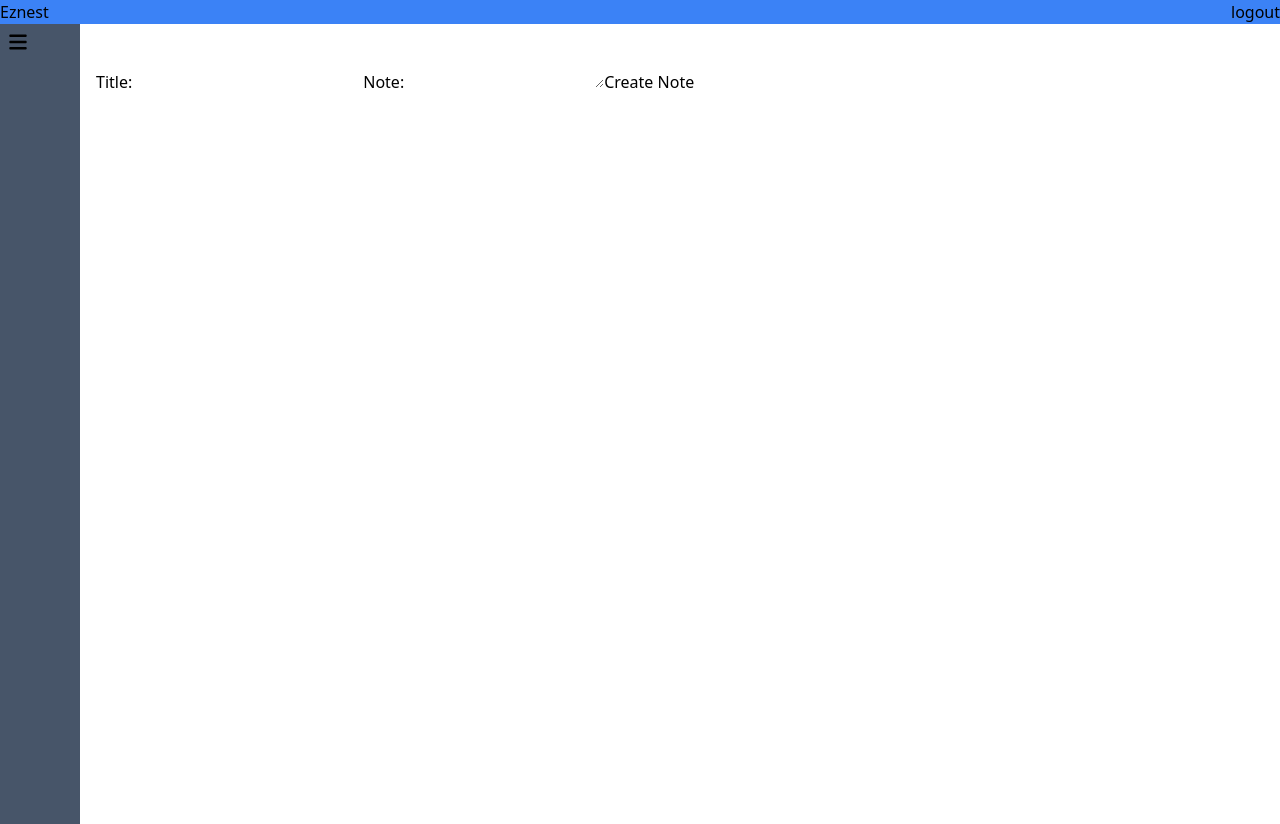
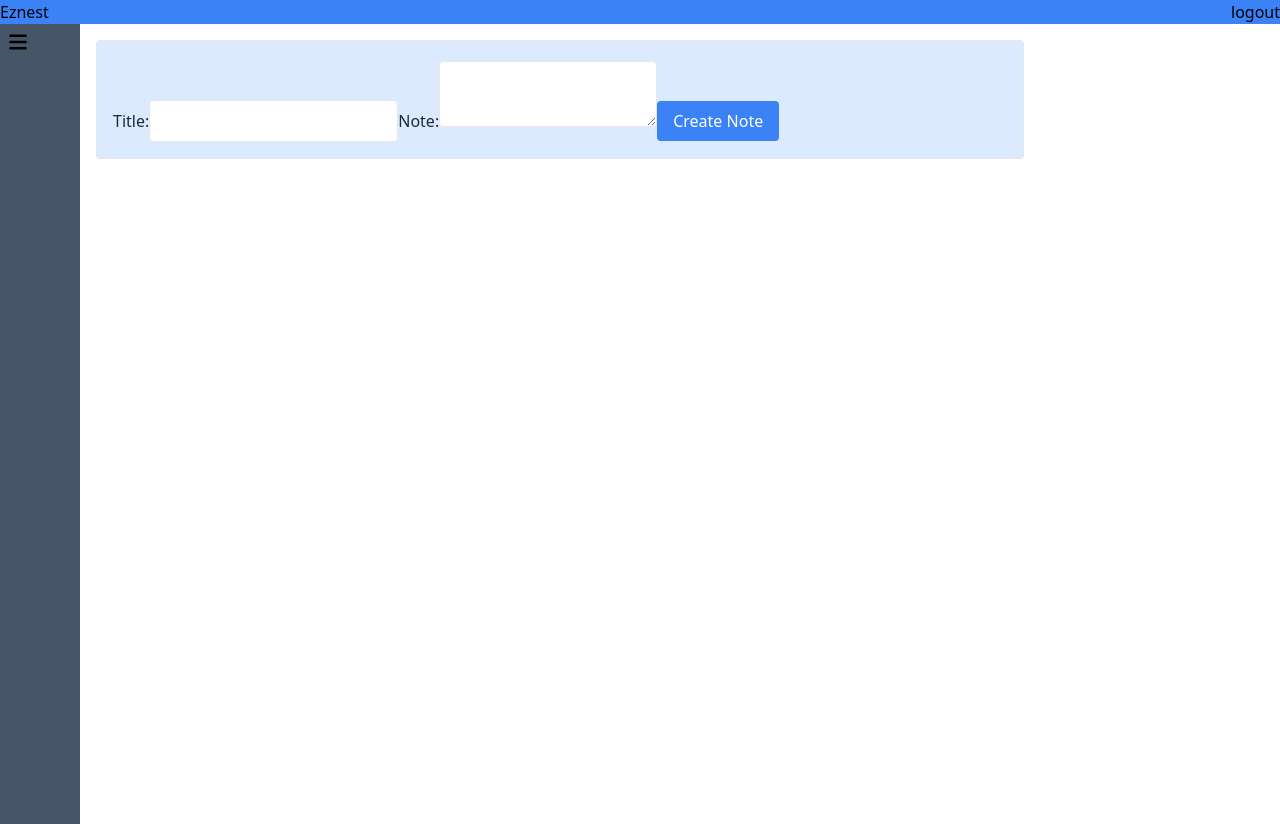
Before and after one commit to kcavner/Angular-app, an Angular app in the folder client/: page /notes in a window 1280 px wide. Built offline with nearby package versions, Linux system fonts and the light colour scheme.

Commit message:
post notes wip

```diff
--- a/client/src/app/data.service.ts
+++ b/client/src/app/data.service.ts
@@ -8,7 +8,10 @@ import { Observable } from 'rxjs'
 export class DataService {
   constructor(private http: HttpClient) {}
 
-  getSomeData(): Observable<any> {
+  getData(): Observable<any> {
     return this.http.get('/api/notes');
   }
+  postData(data: any): Observable<any> {
+    return this.http.post('/api/notes', data);
+  }
 }
--- a/client/src/app/note-creator/note-creator.component.html
+++ b/client/src/app/note-creator/note-creator.component.html
@@ -1,9 +1,9 @@
-<form (submit)="createNote()">
-    <label for="title">Title:</label>
-    <input type="text" id="title" [(ngModel)]="newNote.title" name="title" required>
+<form (submit)="createNote()" class="border rounded p-4 bg-blue-100">
+  <label for="title" class="text-gray-800">Title:</label>
+  <input type="text" id="title" [(ngModel)]="newNote.title" name="title" required class="border rounded p-2 mt-1 focus:ring focus:ring-blue-300 focus:outline-none">
 
-    <label for="note">Note:</label>
-    <textarea id="note" [(ngModel)]="newNote.note" name="note" required></textarea>
+  <label for="note" class="text-gray-800 mt-2">Note:</label>
+  <textarea id="note" [(ngModel)]="newNote.note" name="note" required class="border rounded p-2 mt-1 focus:ring focus:ring-blue-300 focus:outline-none"></textarea>
 
-    <button type="submit">Create Note</button>
-  </form>
+  <button type="submit" class="bg-blue-500 text-white px-4 py-2 rounded mt-4 hover:bg-blue-600">Create Note</button>
+</form>
--- a/client/src/app/note-creator/note-creator.component.ts
+++ b/client/src/app/note-creator/note-creator.component.ts
@@ -1,6 +1,7 @@
 import { Component } from '@angular/core';
 import { HttpClient, HttpHeaders } from '@angular/common/http';
 import { FormsModule } from '@angular/forms';
+import { DataService } from '../data.service';
 
 @Component({
   selector: 'app-note-creator',
@@ -13,22 +14,22 @@ export class NoteCreatorComponent {
     title: '',
     note: ''
   };
-  constructor(private http: HttpClient) {}
+  constructor(private dataService:DataService) {}
   createNote() {
-    const headers = new HttpHeaders({
-      'Content-Type': 'application/json'
-    });
+    // const headers = new HttpHeaders({
+    //   'Content-Type': 'application/json'
+    // });
 
-    this.http.post('/api/notes', this.newNote, { headers })
-      .subscribe(
-        (response: any) => {
-          console.log('Note created:', response);
-          // Handle success, e.g., show a success message or navigate to a different page.
-        },
-        (error) => {
-          console.error('Error creating note:', error);
-          // Handle the error, e.g., display an error message to the user.
-        }
+    this.dataService.postData(this.newNote)
+    .subscribe(
+      (data) => {
+        // Handle the response data here
+        console.log(data);
+      },
+      (error) => {
+        // Handle errors here
+        console.error(error);
+      }
       );
   }
 }
```
Also changed, not shown: 1 other file (tests, documents, lock files or other folders).
